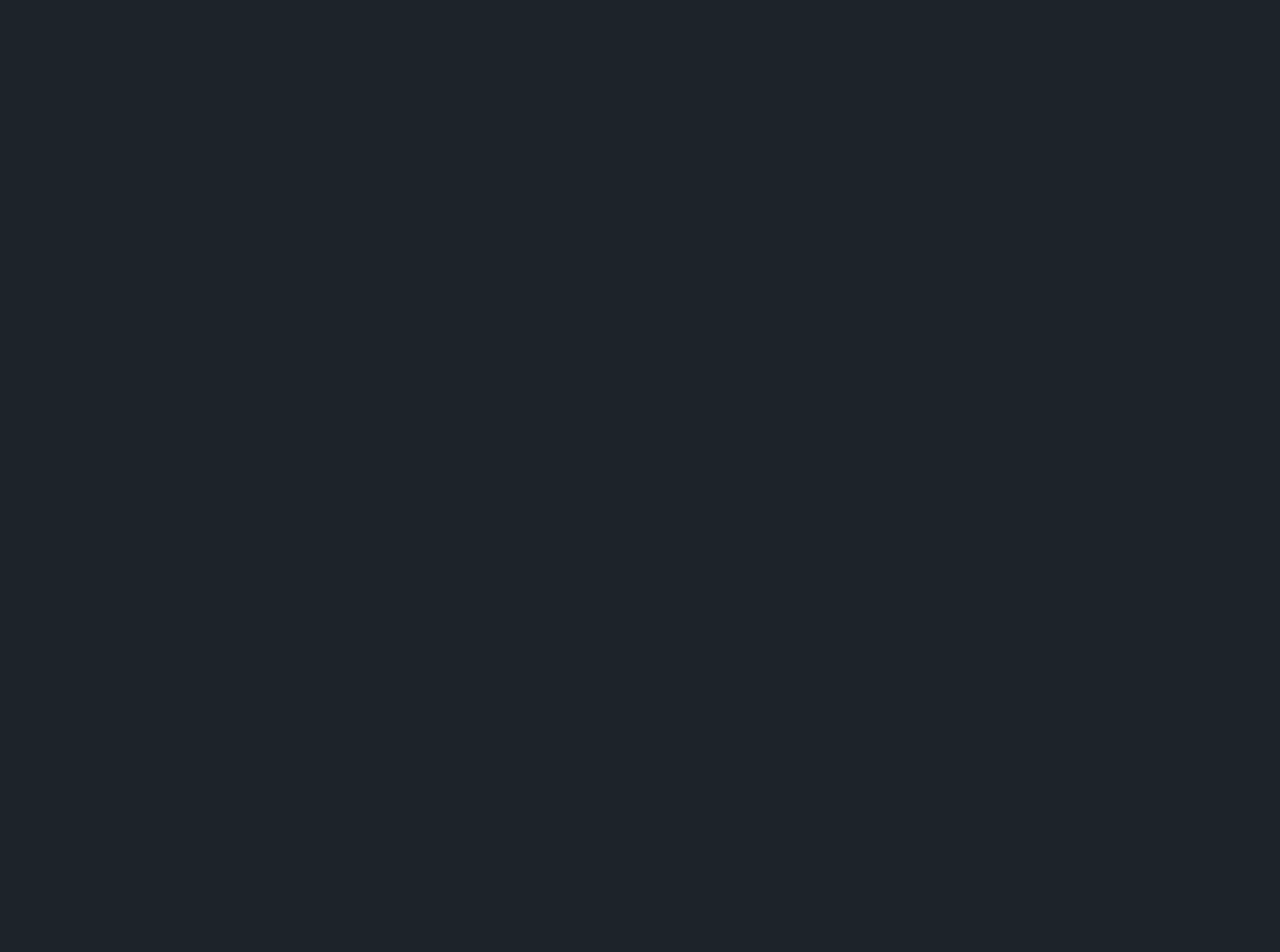
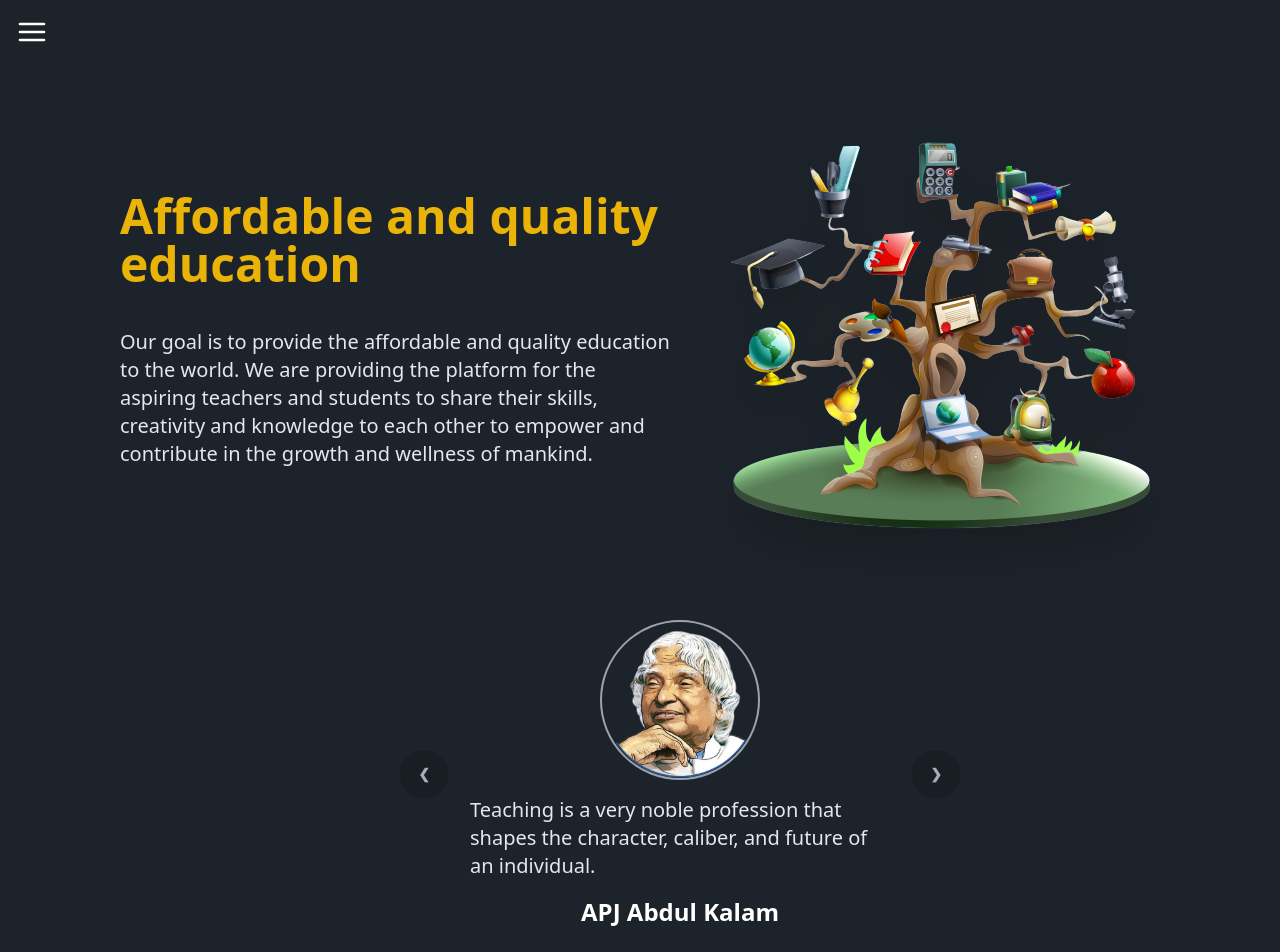
Before and after one commit to vish7466/lms-frontend, a React (Vite) app: page /about in a window 1280 px wide. Before the commit this address had no page. Shown: the top 952 px of the page. Before the commit the page ends 800 px from the top, so only its background shows below. Built offline with nearby package versions, Linux system fonts and the light colour scheme.

Commit message:
added about us page

```diff
--- a/src/App.jsx
+++ b/src/App.jsx
@@ -3,12 +3,14 @@ import './App.css'
 import { Route, Routes } from 'react-router-dom'
 
 import Home from './pages/Home'
+import Aboutus from './pages/Aboutus'
 
 function App() {
 
   return (
     <Routes>
       <Route path='/' element={<Home />} />
+      <Route path='/about' element={<Aboutus />} />
     </Routes>
   )
 }
--- /dev/null
+++ b/src/pages/Aboutus.jsx
@@ -0,0 +1,83 @@
+import aboutMainPage from '../assets/Images/aboutMainImage.png';
+import apj from "../assets/Images/apj.png";
+import billGates from "../assets/Images/billGates.png";
+import nelsonMandela from "../assets/Images/nelsonMandela.png";
+import steveJobs from "../assets/Images/steveJobs.png";
+import HomeLayout from "../layouts/HomeLayout";
+
+function Aboutus() {
+    return (
+        <HomeLayout>
+            <div className="flex flex-col text-white pl-20 pt-20">
+                <div className="flex items-center gap-5 mx-10">
+                    <section className="w-1/2 space-y-10">
+                        <h1 className="text-5xl text-yellow-500 font-semibold">
+                            Affordable and quality education
+                        </h1>
+                        <p className="text-xl text-gray-200">
+                            Our goal is to provide the affordable and quality education to the world.
+                            We are providing the platform for the aspiring teachers and students to share
+                            their skills, creativity and knowledge to each other to empower and contribute
+                            in the growth and wellness of mankind.
+                        </p>
+                    </section>
+                    <div className="w-1/2">
+                        <img
+                            src={aboutMainPage}
+                            className='drop-shadow-2xl'
+                            alt="about main page"
+                        />
+                    </div>
+                </div>
+                <div className="carousel w-1/2 my-10 mx-auto">
+                    <div id="slide1" className="carousel-item relative w-full">
+                        <div className='flex flex-col items-center justify-center gap-4 px-[15%]'>
+                            <img src={apj} className="w-40 rounded-full border-2 border-gray-400" />
+                            <p className='text-xl text-gray-200'>Teaching is a very noble profession that shapes the character, caliber, and future of an individual.</p>
+                            <h3 className='text-2xl font-semibold'>APJ Abdul Kalam</h3>
+                            <div className="absolute flex justify-between transform -translate-y-1/2 left-5 right-5 top-1/2">
+                            <a href="#slide4" className="btn btn-circle">❮</a>
+                            <a href="#slide2" className="btn btn-circle">❯</a>
+                            </div>
+                        </div>
+                    </div>
+                    <div id="slide2" className="carousel-item relative w-full">
+                         <div className='flex flex-col items-center justify-center gap-4 px-[15%]'>
+                            <img src={steveJobs} className="w-40 rounded-full border-2 border-gray-400" />
+                            <p className='text-xl text-gray-200'>We dont get a chance to do that many things, and every one should be really excellent.</p>
+                            <h3 className='text-2xl font-semibold'>Steve Jobs</h3>
+                            <div className="absolute flex justify-between transform -translate-y-1/2 left-5 right-5 top-1/2">
+                            <a href="#slide1" className="btn btn-circle">❮</a>
+                            <a href="#slide3" className="btn btn-circle">❯</a>
+                            </div>
+                        </div>
+                    </div>
+                    <div id="slide3" className="carousel-item relative w-full">
+                        <div className='flex flex-col items-center justify-center gap-4 px-[15%]'>
+                            <img src={billGates} className="w-40 rounded-full border-2 border-gray-400" />
+                            <p className='text-xl text-gray-200'>Success is a lousy teacher. It seduces smart people into thinking they can’t lose.</p>
+                            <h3 className='text-2xl font-semibold'>Bill Gates</h3>
+                            <div className="absolute flex justify-between transform -translate-y-1/2 left-5 right-5 top-1/2">
+                            <a href="#slide2" className="btn btn-circle">❮</a>
+                            <a href="#slide4" className="btn btn-circle">❯</a>
+                            </div>
+                        </div>
+                    </div>
+                    <div id="slide4" className="carousel-item relative w-full">
+                        <div className='flex flex-col items-center justify-center gap-4 px-[15%]'>
+                            <img src={nelsonMandela} className="w-40 rounded-full border-2 border-gray-400" />
+                            <p className='text-xl text-gray-200'>Education is the most powerful tool you can use to change the world.</p>
+                            <h3 className='text-2xl font-semibold'>Nelson Mandela</h3>
+                            <div className="absolute flex justify-between transform -translate-y-1/2 left-5 right-5 top-1/2">
+                            <a href="#slide3" className="btn btn-circle">❮</a>
+                            <a href="#slide1" className="btn btn-circle">❯</a>
+                            </div>
+                        </div>
+                    </div>
+                </div>
+            </div>
+        </HomeLayout>
+    );
+}
+
+export default Aboutus;
```
